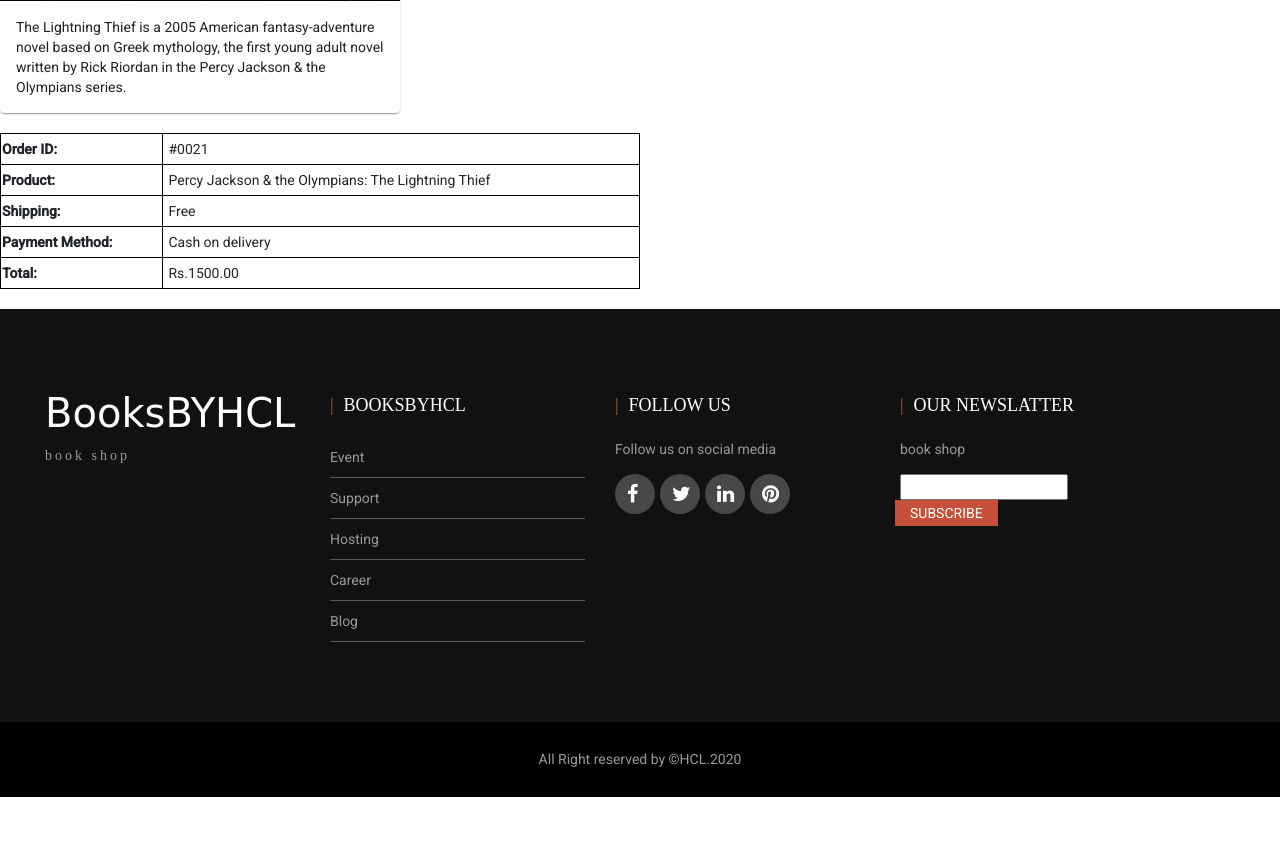
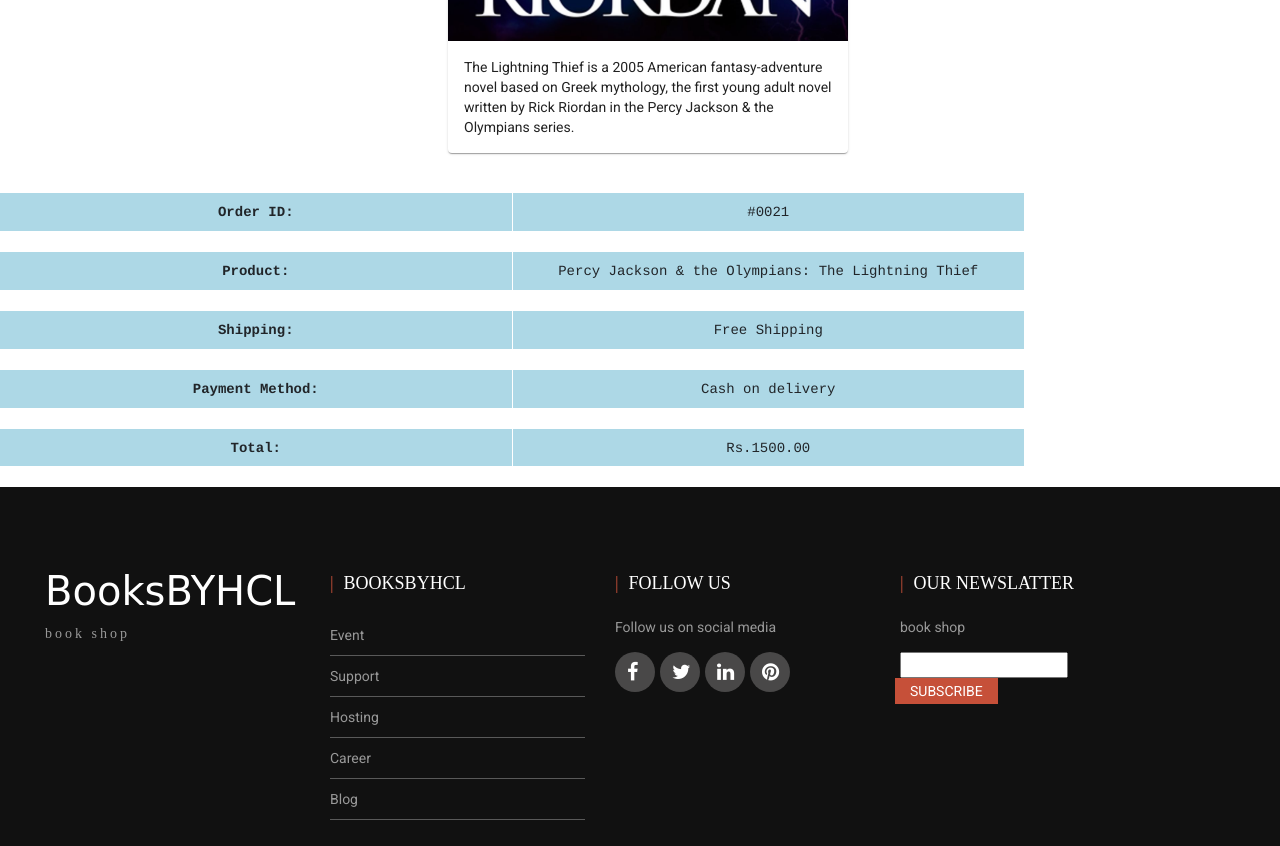
Before and after one commit to charithabw/HCI-2020, an Angular app: page /B_order_view in a window 1280 px wide. Shown: the part 780-1626 px from the top of the page. Before the commit the page ends 1577 px from the top, so only its background shows below. Built offline with nearby package versions, Linux system fonts and the light colour scheme.

Commit message:
orderView_table update

```diff
--- a/src/app/Buyer_component/order-details/order-view/order-view.component.css
+++ b/src/app/Buyer_component/order-details/order-view/order-view.component.css
@@ -14,3 +14,6 @@
     padding: 5px;
     text-align: left;
     }
+  .mat-grid-tile {
+      background: lightblue;
+    }
--- a/src/app/Buyer_component/order-details/order-view/order-view.component.html
+++ b/src/app/Buyer_component/order-details/order-view/order-view.component.html
@@ -1,6 +1,8 @@
 
-<br>
-<br>
+<div style="margin-top: 10vh;">
+
+<div style=" width: 40%; margin-left: 35%;" >
+
 <mat-card class="example-card">
     <mat-card-header>
       <div mat-card-avatar class="example-header-image"></div>
@@ -16,8 +18,11 @@
     </mat-card-content>
 
   </mat-card>
-  <br>
-  <table style="width:50%">
+
+</div>
+<br>
+<br>
+ <!-- <table style="width:50%">
     <tr>
       <th>Order ID:</th>
       <td>#0021</td>
@@ -40,3 +45,24 @@
     </tr>
     </table>
   <br>
+  <br>-->
+  <div style="width: 80%;">
+  <mat-grid-list cols="2" rowHeight="40:3"  style = "font-family:courier,arial,helvetica;">
+    <mat-grid-tile><b>Order ID:</b></mat-grid-tile>
+    <mat-grid-tile>#0021</mat-grid-tile>
+    <br>
+    <mat-grid-tile><b>Product:</b></mat-grid-tile>
+    <mat-grid-tile>Percy Jackson & the Olympians: The Lightning Thief</mat-grid-tile>
+    <br>
+    <mat-grid-tile><b>Shipping:</b></mat-grid-tile>
+    <mat-grid-tile>Free Shipping</mat-grid-tile>
+    <br>
+    <mat-grid-tile><b>Payment Method:</b></mat-grid-tile>
+    <mat-grid-tile>Cash on delivery</mat-grid-tile>
+    <br>
+    <mat-grid-tile><b>Total:</b></mat-grid-tile>
+    <mat-grid-tile>Rs.1500.00</mat-grid-tile>
+    <br>
+  </mat-grid-list>
+  </div>
+</div>
--- a/src/app/Buyer_component/user-profile/user-profile.component.html
+++ b/src/app/Buyer_component/user-profile/user-profile.component.html
@@ -9,23 +9,20 @@
     </div>
     <div style="width: 40%; fixed: left; text-align: center;">
       <div>
-        <button class="btn btn-secondary" routerLink="/personal">Personal Settings</button>
+        <button class="btn btn-secondary" style="width: 200px;" routerLink="/personal">Personal Settings</button>
         <br>
       </div>
       <div>
-        <button class="btn btn-secondary" routerLink="/privacy">Privacy Settings</button>
+        <button class="btn btn-secondary"style="width: 200px;" routerLink="/privacy">Privacy Settings</button>
       </div>
       <div>
-        <button class="btn btn-secondary" routerLink="/b_order"> Orders</button>
+        <button class="btn btn-secondary"style="width: 200px;" routerLink="/b_order"> Orders</button>
       </div>
       <div>
-        <button class="btn btn-secondary" routerLink="/payment_methods">Payment Settings</button>
+        <button class="btn btn-secondary"style="width: 200px;" routerLink="/payment_methods">Payment Settings</button>
       </div>
 
-    <div>
-      <button class="btn btn-secondary" routerLink = "/b_order"> Orders</button>
 
-    </div>
     <div style="width: 30%; text-align: center; ">
       <button>
         Become a Seller
--- a/src/app/app.module.ts
+++ b/src/app/app.module.ts
@@ -26,6 +26,8 @@ import { MatInputModule } from '@angular/material/input';
 import { MatPaginatorModule } from '@angular/material/paginator';
 import { MatCardModule } from '@angular/material/card';
 import { MatButtonModule } from '@angular/material/button';
+import {MatGridListModule} from '@angular/material/grid-list';
+
 
 
 import { AddBookComponent } from './Sellar_components/add-book/add-book.component';
@@ -103,6 +105,7 @@ import { MatTabsModule } from '@angular/material/tabs';
     MatPaginatorModule,
     MatCardModule,
     MatButtonModule,
+    MatGridListModule,
 
 
 
```
